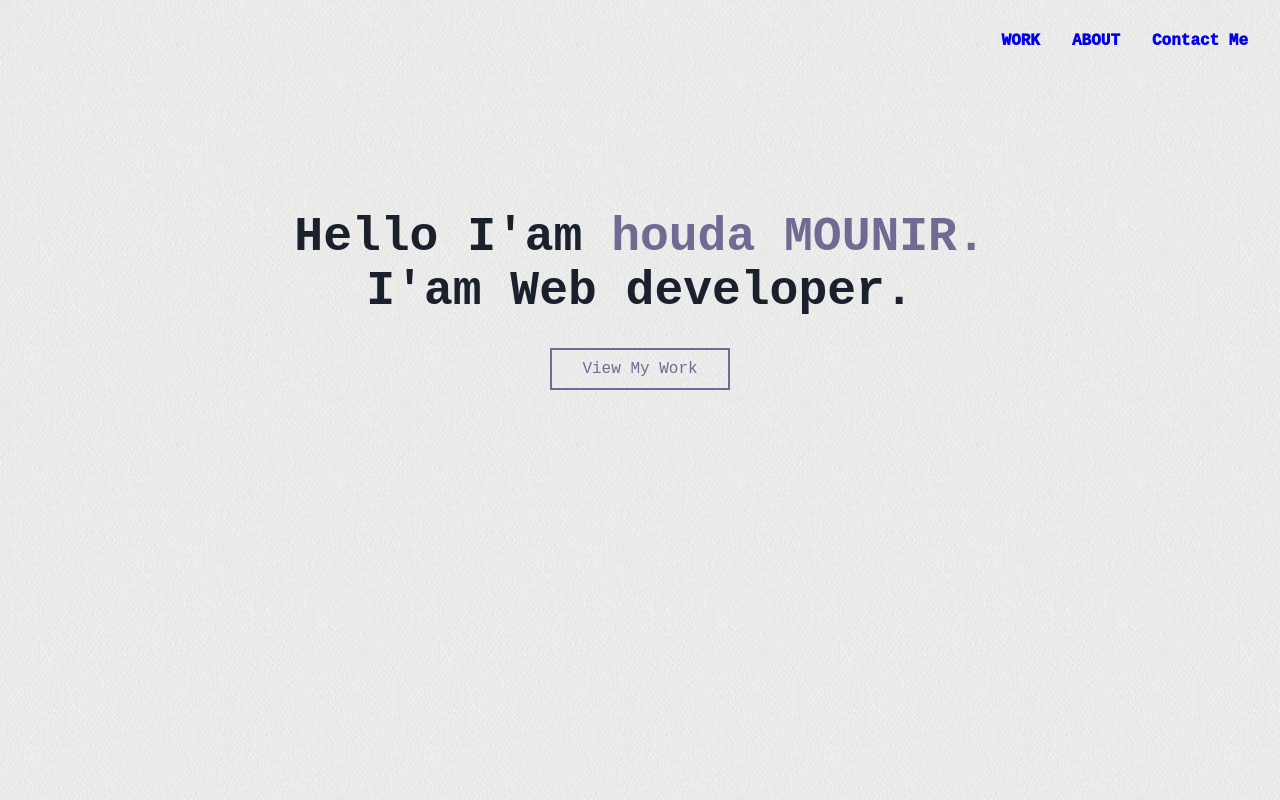
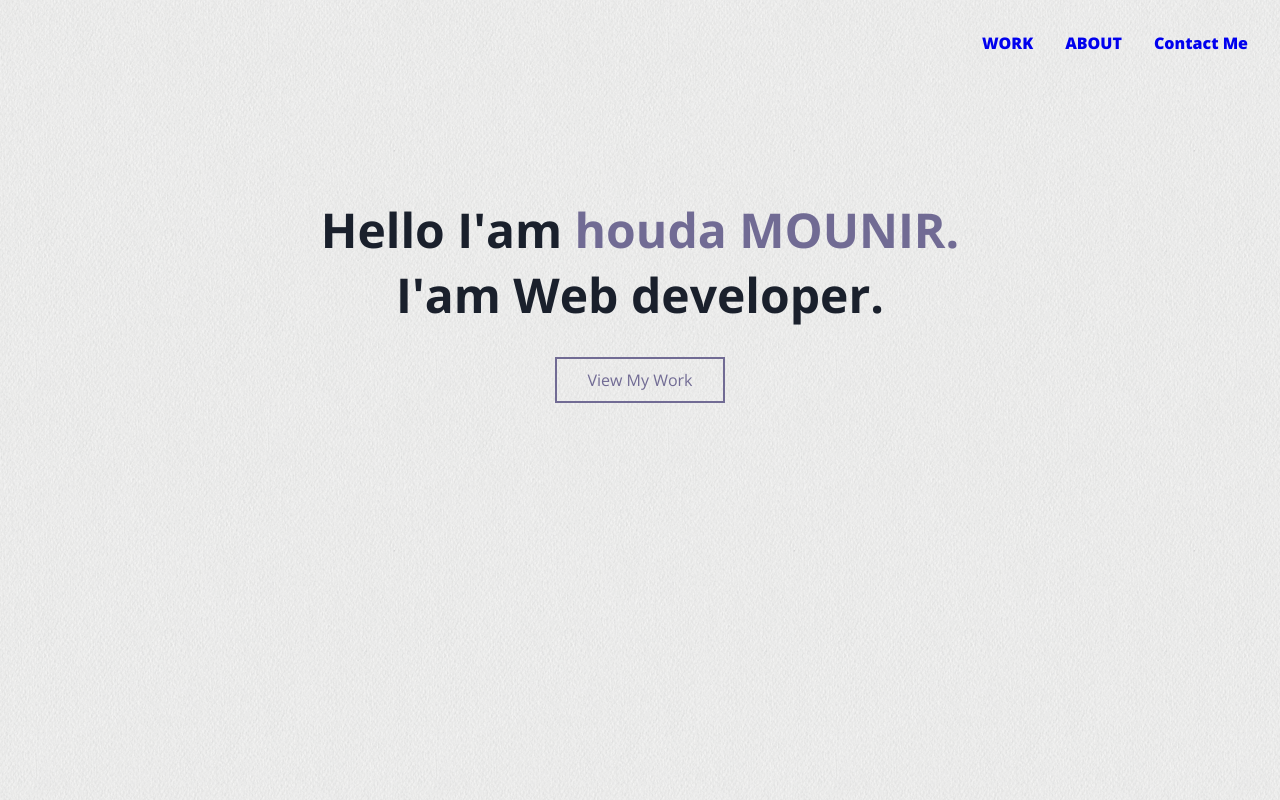
Before and after one commit to HoudaMounir/Portfolio_repo, a plain HTML site: page index.html in a window 1280 px wide. Drawn offline with nearby package versions, Linux system fonts and the light colour scheme; some icons are missing.

Commit message:
working with a sans serif font as the design did

```diff
--- a/style.css
+++ b/style.css
@@ -1,3 +1,6 @@
+/* working with sans serif font : Open Sans 👌 */
+@import url('https://fonts.googleapis.com/css2?family=Open+Sans:wght@300;400;500;600;700;800&display=swap');
+
 * {
     padding: 0;
     margin: 0;
@@ -5,7 +8,7 @@
 
 html,
 body {
-    font-family: 'Courier New', Courier, monospace;
+    font-family: 'Open Sans','Courier New', Courier, monospace;
     height: 600px;
     background-image: url(./images/background_image.png);
 }
@@ -232,7 +235,7 @@ body {
     justify-content: center;
     height: 100%;
     align-items: center;
-    background: url(images/background_image.png);
+    background: url('images/background_image.png');
     opacity: 0;
     transition: all 0.7s ease;
     border-radius: 14px;
```
